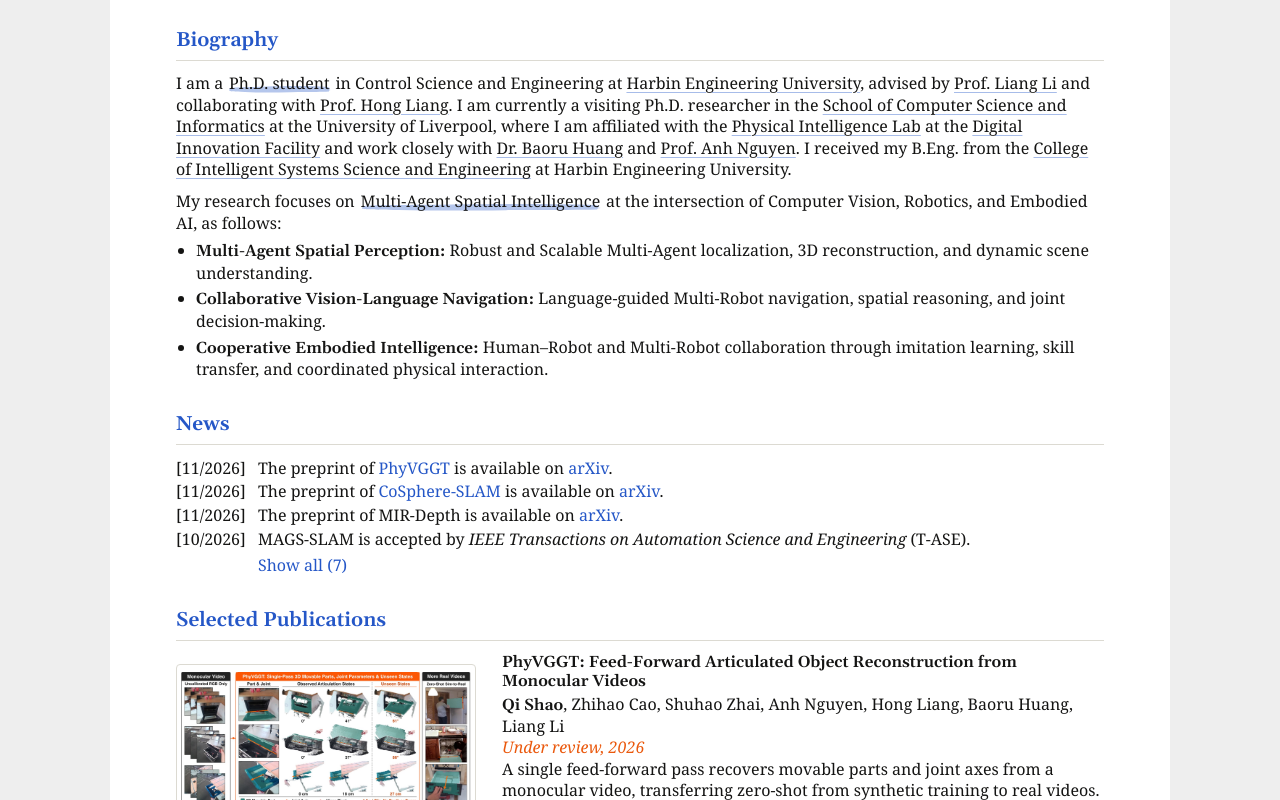
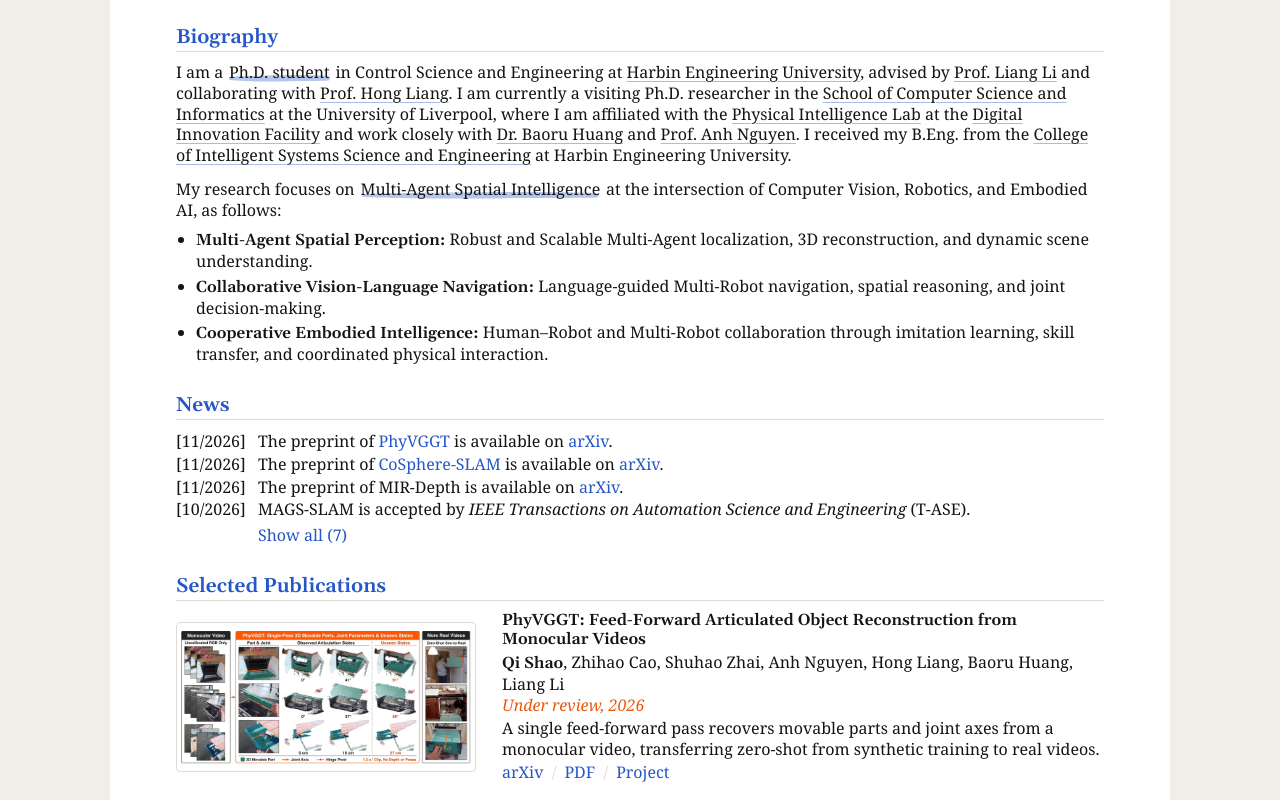
Before and after one commit to qishao11/qishao11.github.io, a plain HTML site: page index.html in a window 1280 px wide. Shown: the part 283-1083 px from the top of the page. Drawn offline with nearby package versions, Linux system fonts and the light colour scheme.

Commit message:
Match line height and heading spacing; warm ivory page background
Co-Authored-By: Claude Fable 5.2 <noreply@anthropic.com>

```diff
--- a/home.css
+++ b/home.css
@@ -28,11 +28,11 @@ html { scroll-behavior: smooth; }
 
 body {
   margin: 0;
-  background: #EEEEEE;
+  background: #F0EEE6;
   color: var(--text);
   font-family: var(--sans);
   font-size: 16px;
-  line-height: 1.35;
+  line-height: 1.3;
 }
 
 a { color: var(--brand); text-decoration: none; }
@@ -100,8 +100,9 @@ a:not([href]), a:not([href]):hover { color: var(--brand); text-decoration: none;
 
 /* Section headings */
 h2 {
-  margin: 30px 0 12px;
-  padding-bottom: 6px;
+  margin: 14px 0 10px;
+  padding: 16px 0 4px;
+  line-height: 1;
   border-bottom: 1px solid var(--line);
   font-family: var(--bold);
   font-size: 20px;
@@ -111,7 +112,7 @@ h2 {
 
 h2 .aside { font-family: var(--serif); font-size: 16px; font-weight: 400; }
 
-section p { margin: 0 0 10px; }
+section p { margin: 0 0 0.8em; }
 
 /* News */
 .news {
@@ -236,7 +237,7 @@ footer {
   .header h1 { font-size: 26px; }
   .header .role { font-size: 17px; margin-bottom: 10px; }
   .header p { font-size: 15px; }
-  h2 { margin: 30px 0 12px; font-size: 19px; }
+  h2 { font-size: 19px; }
   .news-toggle { margin-left: 72px; }
   .news li { grid-template-columns: 66px 1fr; gap: 6px; font-size: 15px; padding: 2px 0; }
   .pub, .project { grid-template-columns: 1fr; gap: 10px; margin-bottom: 28px; font-size: 15px; line-height: 1.4; }
--- a/index.html
+++ b/index.html
@@ -11,7 +11,7 @@
   <link rel="preconnect" href="https://fonts.googleapis.com">
   <link rel="preconnect" href="https://fonts.gstatic.com" crossorigin>
   <link rel="stylesheet" href="https://fonts.googleapis.com/css2?family=Gelasio:wght@600&display=swap">
-  <link rel="stylesheet" href="home.css?v=20261124d">
+  <link rel="stylesheet" href="home.css?v=20261124e">
 </head>
 
 <body>
```
